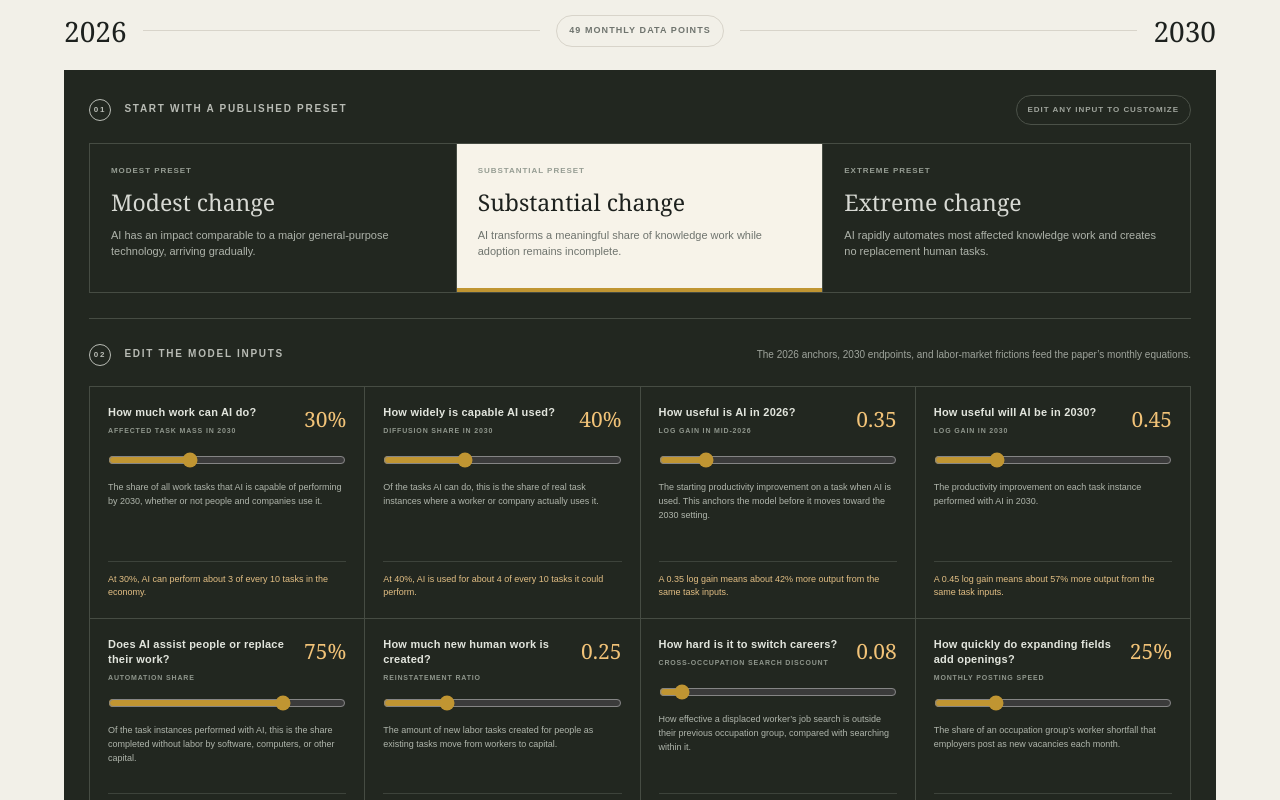
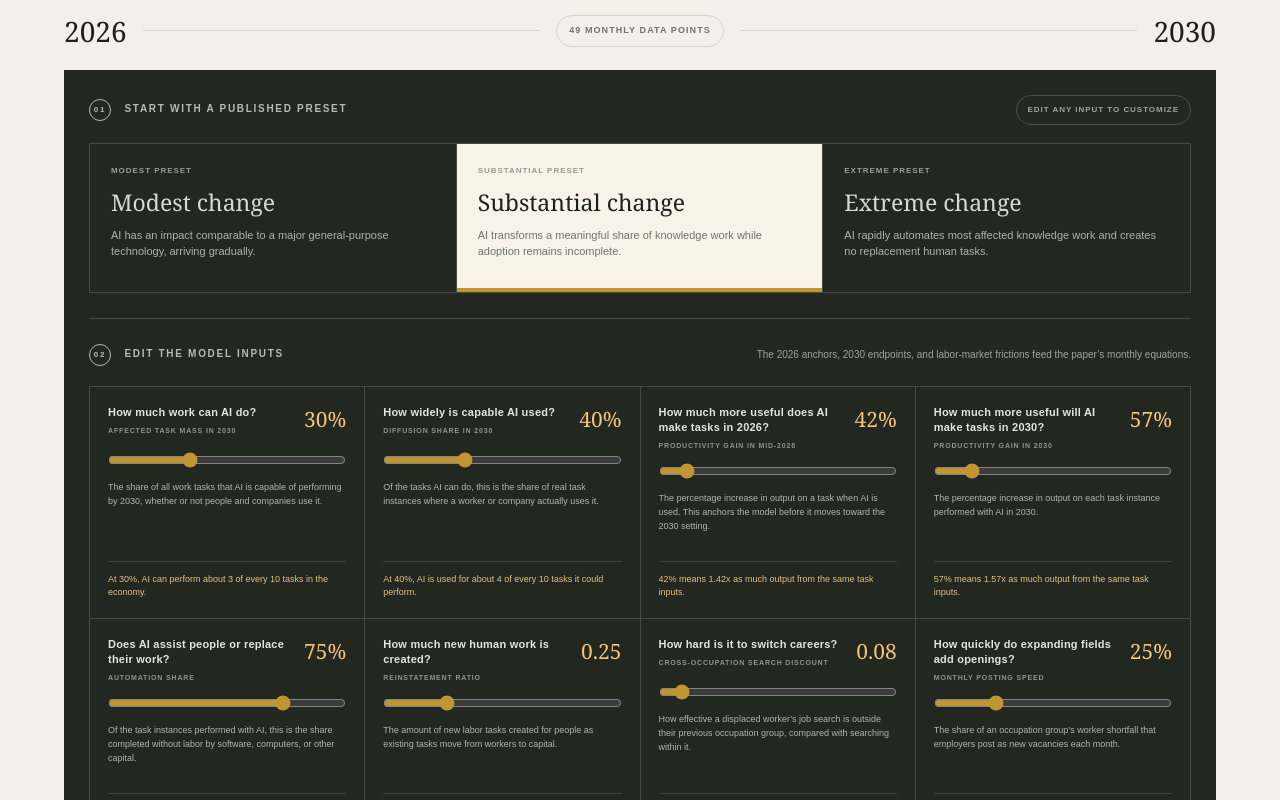
Before and after one commit to bryanjj/agi-standard-of-living-simulator, a Next.js app: page / in a window 1280 px wide. Shown: the part 430-1230 px from the top of the page. Built offline with nearby package versions, Linux system fonts and the light colour scheme.

Commit message:
Show productivity gains as percentages

```diff
--- a/app/page.tsx
+++ b/app/page.tsx
@@ -64,6 +64,9 @@ const parameterControls: Array<{
   description: string;
   format: (value: number) => string;
   example: (value: number) => string;
+  inputRange?: { min: number; max: number; step: number };
+  toInputValue?: (value: number) => number;
+  fromInputValue?: (value: number) => number;
 }> = [
   {
     key: 'affectedTaskMass',
@@ -83,19 +86,25 @@ const parameterControls: Array<{
   },
   {
     key: 'productivityAnchor2026',
-    label: 'How useful is AI in 2026?',
-    term: 'Log gain in mid-2026',
-    description: 'The starting productivity improvement on a task when AI is used. This anchors the model before it moves toward the 2030 setting.',
-    format: (value) => value.toFixed(2),
-    example: (value) => `A ${value.toFixed(2)} log gain means about ${Math.round((Math.exp(value) - 1) * 100)}% more output from the same task inputs.`,
+    label: 'How much more useful does AI make tasks in 2026?',
+    term: 'Productivity gain in mid-2026',
+    description: 'The percentage increase in output on a task when AI is used. This anchors the model before it moves toward the 2030 setting.',
+    format: (value) => `${Math.round(value)}%`,
+    example: (value) => `${Math.round(value)}% means ${Number((1 + value / 100).toFixed(2))}x as much output from the same task inputs.`,
+    inputRange: { min: 11, max: 348, step: 1 },
+    toInputValue: (value) => Math.round((Math.exp(value) - 1) * 100),
+    fromInputValue: (value) => Math.log1p(value / 100),
   },
   {
     key: 'productivityGain',
-    label: 'How useful will AI be in 2030?',
-    term: 'Log gain in 2030',
-    description: 'The productivity improvement on each task instance performed with AI in 2030.',
-    format: (value) => value.toFixed(2),
-    example: (value) => `A ${value.toFixed(2)} log gain means about ${Math.round((Math.exp(value) - 1) * 100)}% more output from the same task inputs.`,
+    label: 'How much more useful will AI make tasks in 2030?',
+    term: 'Productivity gain in 2030',
+    description: 'The percentage increase in output on each task instance performed with AI in 2030.',
+    format: (value) => `${Math.round(value)}%`,
+    example: (value) => `${Math.round(value)}% means ${Number((1 + value / 100).toFixed(2))}x as much output from the same task inputs.`,
+    inputRange: { min: 11, max: 348, step: 1 },
+    toInputValue: (value) => Math.round((Math.exp(value) - 1) * 100),
+    fromInputValue: (value) => Math.log1p(value / 100),
   },
   {
     key: 'automationShare',
@@ -238,26 +247,30 @@ export default function Home() {
             </div>
             <div className="control-grid">
               {parameterControls.map((control) => {
-                const range = scenarioParameterRanges[control.key];
+                const range = control.inputRange ?? scenarioParameterRanges[control.key];
                 const value = parameters[control.key];
+                const inputValue = control.toInputValue?.(value) ?? value;
                 return (
                   <label key={control.key} className="parameter-control">
                     <span>
                       <b>{control.label}<em>{control.term}</em></b>
-                      <strong>{control.format(value)}</strong>
+                      <strong>{control.format(inputValue)}</strong>
                     </span>
                     <input
                       type="range"
                       min={range.min}
                       max={range.max}
                       step={range.step}
-                      value={value}
-                      onChange={(event) => editParameter(control.key, Number(event.target.value))}
+                      value={inputValue}
+                      onChange={(event) => {
+                        const nextValue = Number(event.target.value);
+                        editParameter(control.key, control.fromInputValue?.(nextValue) ?? nextValue);
+                      }}
                       style={{ accentColor: scenarioColor }}
                       aria-label={control.label}
                     />
                     <small>{control.description}</small>
-                    <p>{control.example(value)}</p>
+                    <p>{control.example(inputValue)}</p>
                   </label>
                 );
               })}
```
